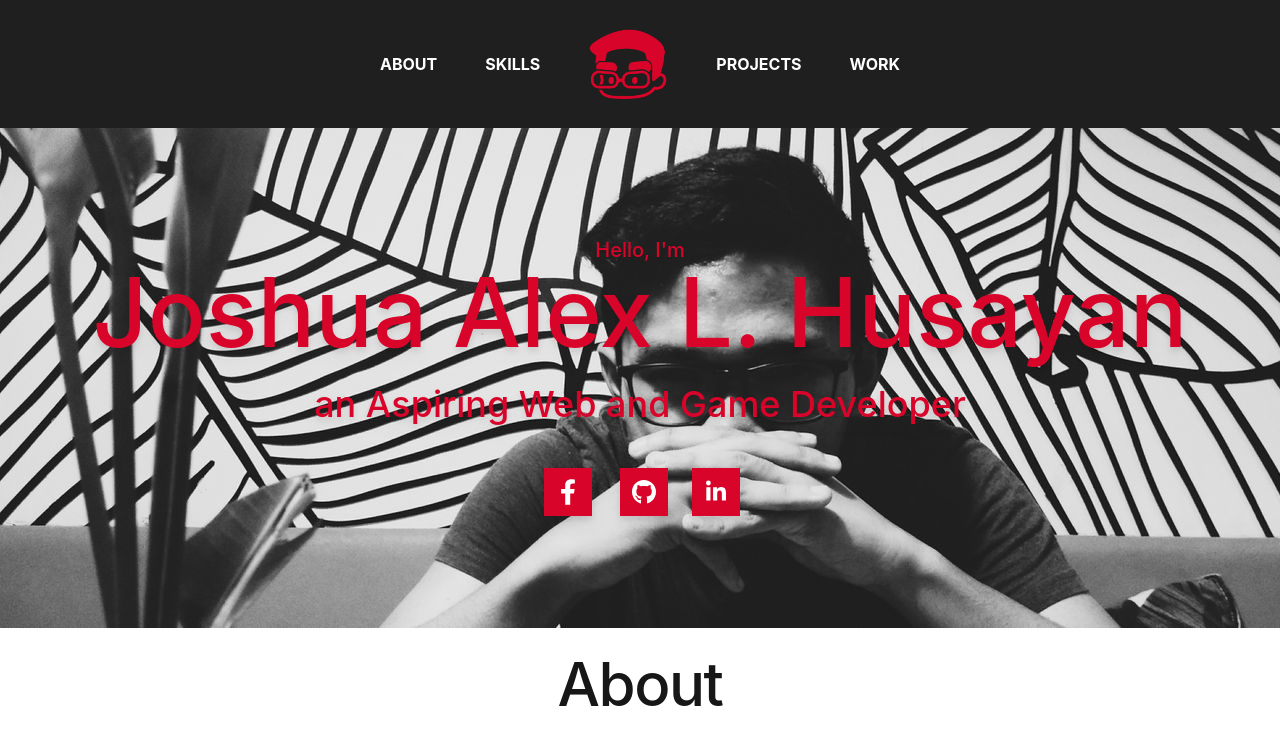
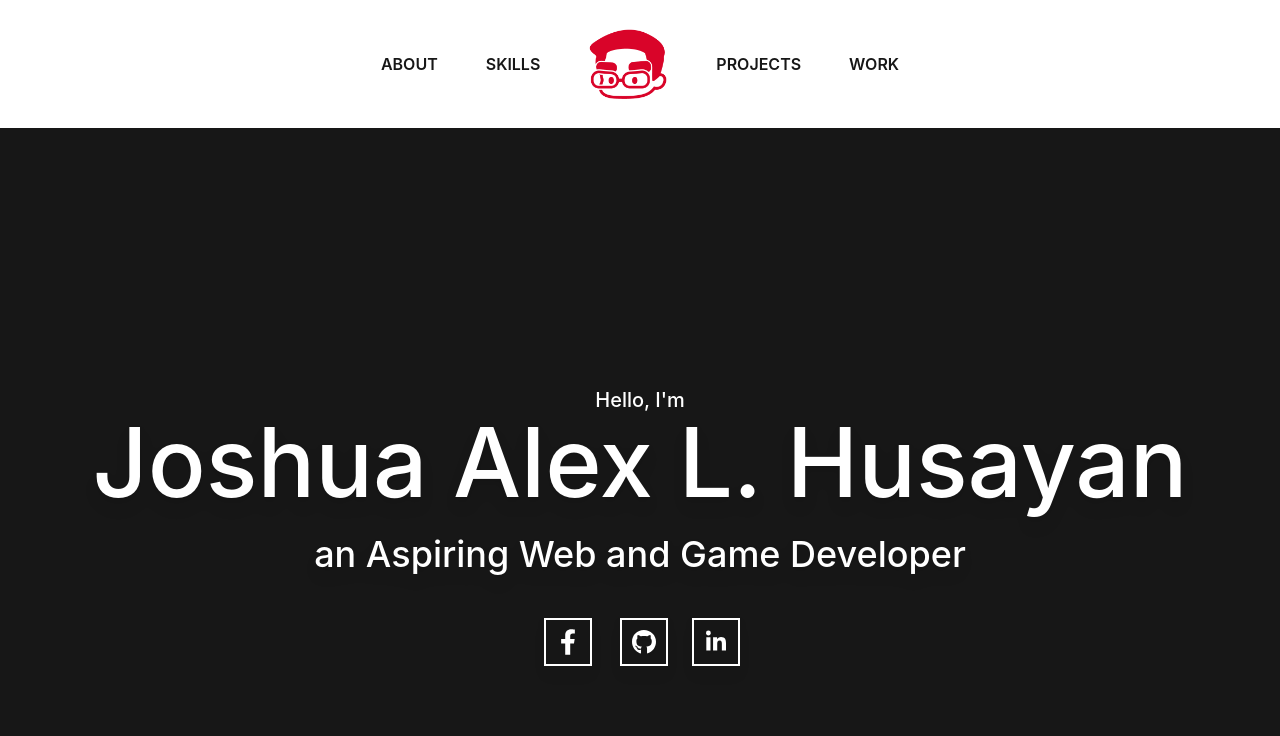
Before and after one commit to JHusayan/JHusayan_Portfolio, a React (Create React App) app: page / in a window 1280 px wide. Shown: the top 736 px of the page. Built offline with nearby package versions, Linux system fonts and the light colour scheme.

Commit message:
Added scroll snap

```diff
--- a/src/index.css
+++ b/src/index.css
@@ -1,6 +1,7 @@
 @tailwind base;
 @tailwind components;
 @tailwind utilities;
+
 
 body {
   margin: 0;
--- a/src/pages/components/about.tsx
+++ b/src/pages/components/about.tsx
@@ -4,7 +4,8 @@ import {forwardRef} from 'react'
 import Awesome from '../../assets/images/awesome.png'
 const About = ({aboutRef}:any) => {
   return (
-  <div className='bg-white h-[500px] text-neutral-900 flex flex-col justify-center items-center px-[10%] my-[2%]' ref={aboutRef}>
+
+  <div className='bg-white w-full h-screen text-neutral-900 flex flex-col justify-center items-center px-[10%] my-[2%] ' ref={aboutRef}>
     <h1 className="text-8xl font-medium mb-6 leading-none tracking-tight text-neutral-900 md:text-5xl lg:text-6xl dark:text-white select-none">About</h1>
       <div className='w-full flex flex-row'>
         <div className='h-[400px] w-[50%] flex ml-9 justify-center space-y-4 mb-4 select-none'>
--- a/src/pages/components/header.tsx
+++ b/src/pages/components/header.tsx
@@ -9,7 +9,7 @@ export default function Header({introRef,aboutRef,skillsRef,projectsRef,workRef}
     setMobileMenuOpen(false)
   };
   return (
-    <header className="flex bg-[#1f1f1f] text-white justify-center shadow-md w-full top-0 left-0 right-0">
+    <header className="flex bg-white text-neutral-900 justify-center shadow-md w-full top-0 left-0 right-0">
       <nav className="mx-auto flex max-w-7xl items-center justify-between p-6 lg:px-8" aria-label="Global">
         <div className="flex lg:flex-1">
         </div>
@@ -24,20 +24,20 @@ export default function Header({introRef,aboutRef,skillsRef,projectsRef,workRef}
           </button>
         </div>
         <Popover.Group className="hidden lg:flex lg:gap-x-12">
-          <button className="text-md font-bold leading-6 flex items-center hover:underline" onClick={() => handleScroll(aboutRef)}>
+          <button className="text-md font-semibold leading-6 flex items-center hover:underline" onClick={() => handleScroll(aboutRef)}>
             ABOUT
           </button>
-          <button onClick={() => handleScroll(skillsRef)} className="text-md font-bold leading-6 flex items-center hover:underline">
+          <button onClick={() => handleScroll(skillsRef)} className="text-md font-semibold leading-6 flex items-center hover:underline">
             SKILLS
           </button>
-          <button onClick={() => handleScroll(introRef)} className="text-md font-bold leading-6 text-neutral-900 hover:text-gray-600">
+          <button onClick={() => handleScroll(introRef)} className="text-md font-semibold leading-6 flex items-center hover:underline">
             <span className="sr-only">Joshua Husayan</span>
             <div className="h-20 w-20 cursor-pointer bg-active bg-contain bg-no-repeat bg-center hover:bg-hover"/>
           </button>
-          <button onClick={() => handleScroll(projectsRef)} className="text-md font-bold leading-6 flex items-center hover:underline">
+          <button onClick={() => handleScroll(projectsRef)} className="text-md font-semibold leading-6 flex items-center hover:underline">
             PROJECTS
           </button>
-          <button onClick={() => handleScroll(workRef)} className="text-md font-bold leading-6 flex items-center hover:underline">
+          <button onClick={() => handleScroll(workRef)} className="text-md font-semibold leading-6 flex items-center hover:underline">
             WORK
           </button>
         </Popover.Group>
--- a/src/pages/components/introduction.tsx
+++ b/src/pages/components/introduction.tsx
@@ -5,7 +5,7 @@ import {SiGmail} from 'react-icons/si'
 
 const Introduction = ({introRef}:any) => {
   return (
-    <div className='bg-smug bg-cover h-[500px] text-[#d90429] flex flex-col justify-center' ref={introRef}>
+    <div className='w-full h-screen bg-neutral-900 text-white flex flex-col justify-center ' ref={introRef}>
       <h1 className='text-xl font-medium select-none'>Hello, I'm</h1>
       <h1 className='text-8xl font-medium mb-6 select-none drop-shadow-lg shadow-neutral-900'>Joshua Alex L. Husayan</h1>
       <h1 className='text-4xl font-medium mb-10 select-none drop-shadow-lg shadow-white'>an Aspiring Web and Game Developer</h1>
@@ -13,7 +13,7 @@ const Introduction = ({introRef}:any) => {
         <a
           href="https://www.facebook.com/100000641954304/"
           type="button"
-          className=" flex justify-center m-1 h-12 w-12 bg-[#d90429] uppercase leading-normal text-white transition duration-150 ease-in-out hover:bg-[#ff403b] hover:text-white focus:outline-none focus:ring-0 drop-shadow-lg"
+          className=" flex justify-center m-1 h-12 w-12 border-2 border-white uppercase leading-normal text-white transition duration-150 ease-in-out hover:bg-white hover:text-neutral-900 hover:border-white focus:outline-none focus:ring-0 drop-shadow-lg"
           data-te-ripple-init
           data-te-ripple-color="light">
           <FaFacebookF className='h-full w-4'/>
@@ -21,7 +21,7 @@ const Introduction = ({introRef}:any) => {
         <a
           href="https://github.com/JHusayan"
           type="button"
-          className=" flex justify-center m-1 h-12 w-12 bg-[#d90429] uppercase leading-normal text-white transition duration-150 ease-in-out hover:bg-[#ff403b] hover:text-white focus:outline-none focus:ring-0 drop-shadow-lg"
+          className=" flex justify-center m-1 h-12 w-12 border-2 border-white uppercase leading-normal text-white transition duration-150 ease-in-out hover:bg-white hover:text-neutral-900 hover:border-white focus:outline-none focus:ring-0 drop-shadow-lg"
           data-te-ripple-init
           data-te-ripple-color="light">
           <FaGithub className='h-full w-6'/>
@@ -29,7 +29,7 @@ const Introduction = ({introRef}:any) => {
         <a
           href="https://www.linkedin.com/in/joshua-alex-husayan-1374411b2/"
           type="button"
-          className=" flex justify-center m-1 h-12 w-12 bg-[#d90429] uppercase leading-normal text-white transition duration-150 ease-in-out hover:bg-[#ff403b] hover:text-white focus:outline-none focus:ring-0 drop-shadow-lg"
+          className=" flex justify-center m-1 h-12 w-12 border-2 border-white uppercase leading-normal text-white transition duration-150 ease-in-out hover:bg-white hover:text-neutral-900 hover:border-white focus:outline-none focus:ring-0 drop-shadow-lg"
           data-te-ripple-init
           data-te-ripple-color="light">
           <FaLinkedinIn className='h-full w-5'/>
--- a/src/pages/components/projects.tsx
+++ b/src/pages/components/projects.tsx
@@ -4,7 +4,7 @@ import {forwardRef} from 'react'
 
 const Projects = ({projectsRef}:any) => {
   return (
-    <div className='bg-white h-[500px] text-neutral-900 flex flex-col space-y-8 justify-center px-[10%] my-[2%] items-center pb-3' ref={projectsRef}>
+    <div className='bg-white w-full h-screen text-neutral-900 flex flex-col space-y-8 justify-center px-[10%] my-[2%] items-center pb-3 ' ref={projectsRef}>
     <h1 className="text-8xl font-medium mb-6 leading-none tracking-tight text-neutral-900 md:text-5xl lg:text-6xl dark:text-white select-none">Projects</h1>
     <div className="h-56  sm:h-64 xl:h-80 2xl:h-96 sm:w-80 xl:w-[400px] 2xl:w-[544px]">
       <Carousel>
--- a/src/pages/components/skills.tsx
+++ b/src/pages/components/skills.tsx
@@ -5,7 +5,7 @@ import CodingPic from "../../assets/images/coding.jpg"
 
 const Skills = ({skillsRef}:any) => {
   return (
-    <div className='bg-neutral-900 h-[500px] text-white flex flex-col justify-center px-[10%] my-[2%] pb-3 items-center' ref={skillsRef}>
+    <div className='bg-neutral-900 w-full h-screen text-white flex flex-col justify-center px-[10%] my-[2%] pb-3 items-center ' ref={skillsRef}>
       <h1 className="text-8xl font-medium mb-6 leading-none tracking-tight text-white md:text-5xl lg:text-6xl dark:text-white select-none">Skills</h1>
       <div className='w-full flex flex-row'>
         <div className='h-[50%] w-[50%] p-5 space-y-4'>
--- a/src/pages/components/work.tsx
+++ b/src/pages/components/work.tsx
@@ -7,7 +7,7 @@ import Card from './card'
 
 const Work = ({workRef}:any) => {
   return (
-    <div className='bg-neutral-900 h-[500px] text-white flex flex-col space-x-8 justify-center px-[10%] my-[2%] items-center pb-3' ref={workRef}>
+    <div className='bg-neutral-900 w-full h-screen text-white flex flex-col space-x-8 justify-center px-[10%] my-[2%] items-center pb-3 ' ref={workRef}>
       <h1 className="text-8xl font-medium mb-6 leading-none tracking-tight text-white md:text-5xl lg:text-6xl dark:text-white select-none">Work</h1>
       <div className='flex justify-evenly space-x-12 p-5 flex-col md:flex-row'>
         <Card className='h-64 w-64 min-w-full'>
--- a/src/pages/index.tsx
+++ b/src/pages/index.tsx
@@ -13,17 +13,31 @@ const Index = () => {
   const skillsRef = useRef(null)
   const projectsRef = useRef(null)
   const workRef = useRef(null)
+
   return (
-    <div className='relative'>
+    <div className='relative h-screen w-screen snap-mandatory snap-y overflow-auto'>
+      <div className='snap-start'>
         <Header introRef={introRef} aboutRef={aboutRef} skillsRef={skillsRef} projectsRef={projectsRef} workRef={workRef}/>
+      </div>
+      <div className='snap-start'>
         <Introduction introRef={introRef}/>
+      </div>
+      <div className='snap-start'>
         <About aboutRef={aboutRef}/>
+      </div>
+      <div className='snap-start'>
         <Skills skillsRef={skillsRef}/>
+      </div>
+      <div className='snap-start'>
         <Projects projectsRef={projectsRef}/>
+      </div>
+      <div className='snap-start'>
         <Work workRef={workRef}/>
+      </div>
+      <div className='snap-start'>
         <Footer/>
       </div>
-
+    </div>
   )
 }
 
```
Lines whose indentation alone changed are shown as unchanged.
